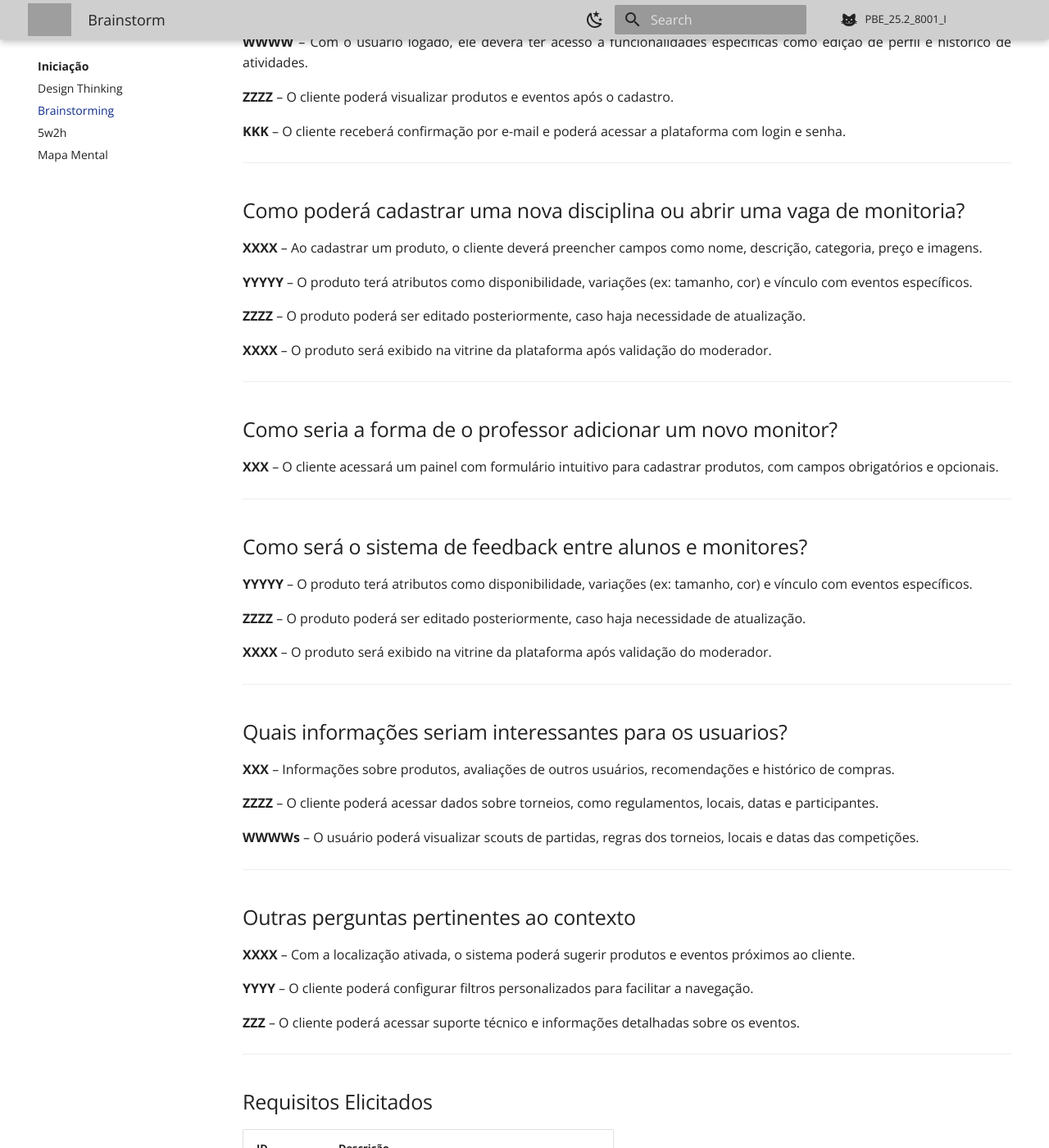
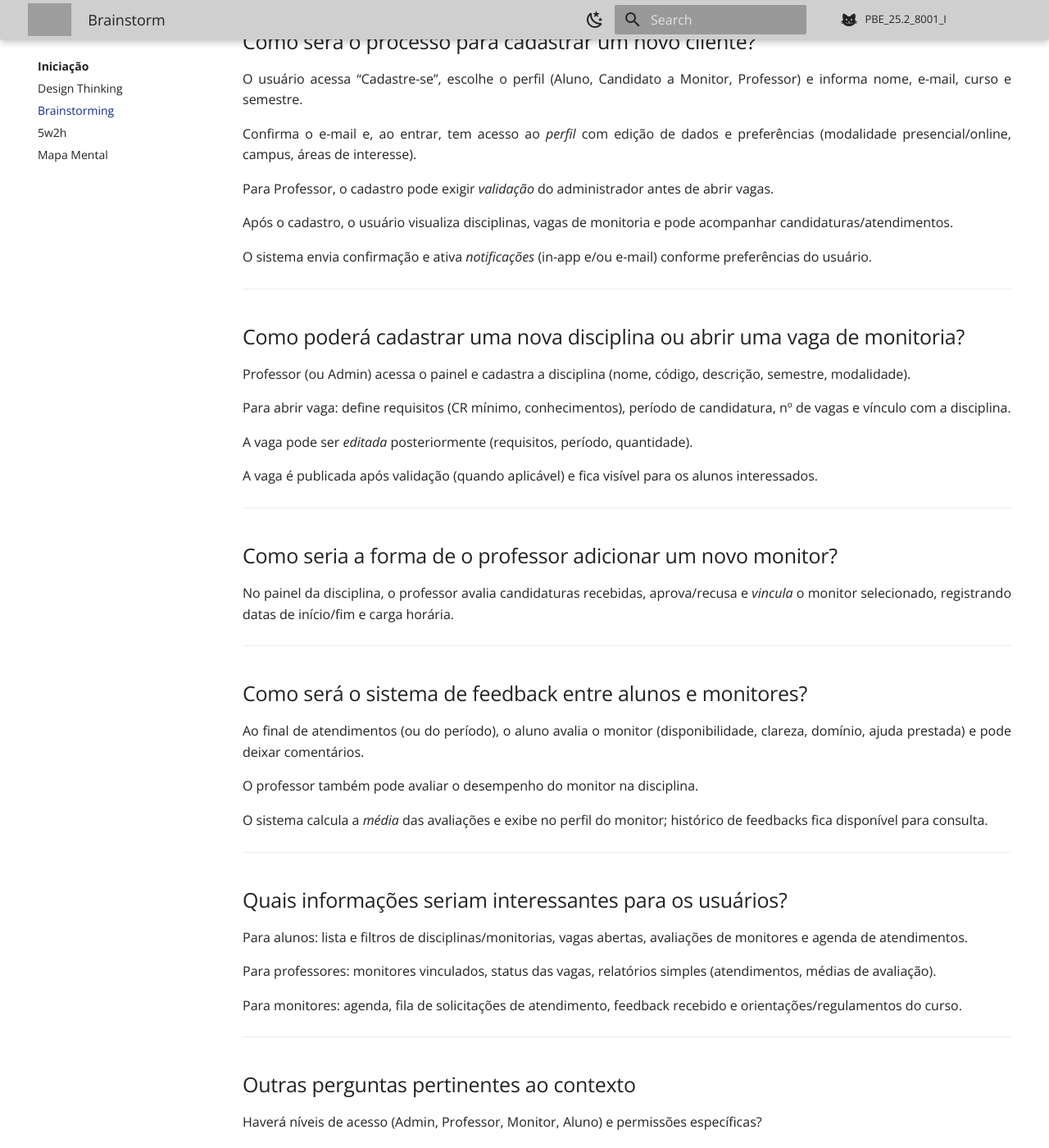
Before and after one commit to Projetos-de-Extensao/PBE_25.2_8001_I, an MkDocs documentation site: the page built from docs/Iniciacao/Brainstorm.md, in a window 1280 px wide and 1400 px high, scrolled down 986 px. Shown: the whole window at 82% size. Built offline with MkDocs 1.6.1 and Material for MkDocs 9.7.7, drawn with Linux system fonts in a browser that asks for light colours; comment, search, counter and statistics services are not loaded; some of the changed text lies outside the part shown; grey boxes are pictures that could not be loaded.

Commit message:
Brainstorm.md

```diff
--- a/docs/Iniciacao/Brainstorm.md
+++ b/docs/Iniciacao/Brainstorm.md
@@ -6,14 +6,14 @@
 ---
 
 <p align = "justify">
-O brainstorm é uma técnica de elicitação de requisitos que consiste em reunir a equipe e discutir sobre diversos tópicos gerais do projeto apresentados no documento problema de negócio. No brainstorm o diálogo é incentivado e críticas são evitadas para permitir que todos colaborem com suas próprias ideias.
+O brainstorm é uma técnica de elicitação de requisitos que consiste em reunir a equipe e discutir tópicos gerais do projeto apresentados no documento de problema de negócio. No brainstorm o diálogo é incentivado e críticas são evitadas para permitir que todos colaborem com suas próprias ideias.
 </p>
 
 ---
 
 ## Metodologia
 <p align = "justify">
-A equipe se reuniu para debater ideias gerais sobre o projeto via..., começou .... e terminou..., onde o XXXX XXXX foi o moderador, direcionando a equipe com questões pré-elaboradas, e transcrevendo as respostas para o documento.
+A equipe se reuniu para debater ideias gerais sobre o projeto . O integrante <b>Davi</b> foi o moderador responsável por conduzir e registrar o brainstorming, direcionando a equipe, organizando as contribuições em um quadro colaborativo no <b>Miro</b> e transcrevendo as respostas para este documento.
 </p>
 
 ---
@@ -21,48 +21,47 @@
 ## Qual o objetivo principal da aplicação?
 
 <p align="justify">
-<b>XXXX</b> – Deve ser uma plataforma onde qualquer pessoa possa...
+Deve ser uma plataforma onde qualquer aluno possa <i>encontrar</i> monitorias e informações de disciplinas, horários e vagas abertas.
 </p>
 
 <p align="justify">
-<b>YYYY</b> – A plataforma deve fornece...
+A plataforma deve fornecer <i>transparência</i> no processo de seleção de monitores e facilitar a comunicação entre alunos, monitores e professores.
 </p>
 
 <p align="justify">
-<b>WWWW</b> – O objetivo da aplicação é....
+O objetivo da aplicação é <i>centralizar</i> processos hoje dispersos (divulgação de vagas, candidaturas, atendimentos e feedback).
 </p>
 
 <p align="justify">
-<b>ZZZZ</b> – O principal objetivo da aplicação é a...
+O principal objetivo da aplicação é <i>organizar e acompanhar</i> o ciclo completo da monitoria (abertura de vaga → seleção → atendimentos → avaliação).
 </p>
 
 <p align="justify">
-<b>KKK</b> – A plataforma deve gerenciar...
+A plataforma deve <i>gerenciar</i> notificações e lembretes (novas vagas, alterações de status, horários de atendimento e prazos de feedback).
+</p>
 
-
-</p>
 ---
 
-## Como será o processo para cadastrar um novo cliente?
+## Como será o processo para cadastrar um novo cliente?  <!-- (aluno/monitor/professor) -->
 
 <p align="justify">
-<b>XXXX</b> – O moderador deverá fazer login na plataforma para acessar o painel de gerenciamento.
+O usuário acessa “Cadastre-se”, escolhe o perfil (Aluno, Candidato a Monitor, Professor) e informa nome, e-mail, curso e semestre.
 </p>
 
 <p align="justify">
-<b>YYYY</b> – O cliente poderá se cadastrar por meio de um formulário com dados pessoais e preferências.
+Confirma o e-mail e, ao entrar, tem acesso ao <i>perfil</i> com edição de dados e preferências (modalidade presencial/online, campus, áreas de interesse).
 </p>
 
 <p align="justify">
-<b>WWWW</b> – Com o usuário logado, ele deverá ter acesso a funcionalidades específicas como edição de perfil e histórico de atividades.
+Para Professor, o cadastro pode exigir <i>validação</i> do administrador antes de abrir vagas.
 </p>
 
 <p align="justify">
-<b>ZZZZ</b> – O cliente poderá visualizar produtos e eventos após o cadastro.
+Após o cadastro, o usuário visualiza disciplinas, vagas de monitoria e pode acompanhar candidaturas/atendimentos.
 </p>
 
 <p align="justify">
-<b>KKK</b> – O cliente receberá confirmação por e-mail e poderá acessar a plataforma com login e senha.
+O sistema envia confirmação e ativa <i>notificações</i> (in-app e/ou e-mail) conforme preferências do usuário.
 </p>
 
 ---
@@ -70,28 +69,27 @@
 ## Como poderá cadastrar uma nova disciplina ou abrir uma vaga de monitoria?
 
 <p align="justify">
-<b>XXXX</b> – Ao cadastrar um produto, o cliente deverá preencher campos como nome, descrição, categoria, preço e imagens.
+Professor (ou Admin) acessa o painel e cadastra a disciplina (nome, código, descrição, semestre, modalidade).
 </p>
 
 <p align="justify">
-<b>YYYYY</b> – O produto terá atributos como disponibilidade, variações (ex: tamanho, cor) e vínculo com eventos específicos.
+Para abrir vaga: define requisitos (CR mínimo, conhecimentos), período de candidatura, nº de vagas e vínculo com a disciplina.
 </p>
 
 <p align="justify">
-<b>ZZZZ</b> – O produto poderá ser editado posteriormente, caso haja necessidade de atualização.
+A vaga pode ser <i>editada</i> posteriormente (requisitos, período, quantidade).
 </p>
 
 <p align="justify">
-<b>XXXX</b> – O produto será exibido na vitrine da plataforma após validação do moderador.
+A vaga é publicada após validação (quando aplicável) e fica visível para os alunos interessados.
 </p>
-
 
 ---
 
 ## Como seria a forma de o professor adicionar um novo monitor?
 
 <p align="justify">
-<b>XXX</b> – O cliente acessará um painel com formulário intuitivo para cadastrar produtos, com campos obrigatórios e opcionais.
+ No painel da disciplina, o professor avalia candidaturas recebidas, aprova/recusa e <i>vincula</i> o monitor selecionado, registrando datas de início/fim e carga horária.
 </p>
 
 ---
@@ -99,50 +97,47 @@
 ## Como será o sistema de feedback entre alunos e monitores?
 
 <p align="justify">
-<b>YYYYY</b> – O produto terá atributos como disponibilidade, variações (ex: tamanho, cor) e vínculo com eventos específicos.
+Ao final de atendimentos (ou do período), o aluno avalia o monitor (disponibilidade, clareza, domínio, ajuda prestada) e pode deixar comentários.
 </p>
 
 <p align="justify">
-<b>ZZZZ</b> – O produto poderá ser editado posteriormente, caso haja necessidade de atualização.
+O professor também pode avaliar o desempenho do monitor na disciplina.
 </p>
 
 <p align="justify">
-<b>XXXX</b> – O produto será exibido na vitrine da plataforma após validação do moderador.
+O sistema calcula a <i>média</i> das avaliações e exibe no perfil do monitor; histórico de feedbacks fica disponível para consulta.
 </p>
 
 ---
 
-
-## Quais informações seriam interessantes para os usuarios?
+## Quais informações seriam interessantes para os usuários?
 
 <p align="justify">
-<b>XXX</b> – Informações sobre produtos, avaliações de outros usuários, recomendações e histórico de compras.
+Para alunos: lista e filtros de disciplinas/monitorias, vagas abertas, avaliações de monitores e agenda de atendimentos.
 </p>
 
 <p align="justify">
-<b>ZZZZ</b> – O cliente poderá acessar dados sobre torneios, como regulamentos, locais, datas e participantes.
+Para professores: monitores vinculados, status das vagas, relatórios simples (atendimentos, médias de avaliação).
 </p>
 
 <p align="justify">
-<b>WWWWs</b> – O usuário poderá visualizar scouts de partidas, regras dos torneios, locais e datas das competições.
+Para monitores: agenda, fila de solicitações de atendimento, feedback recebido e orientações/regulamentos do curso.
 </p>
 
 ---
 
-
-
 ## Outras perguntas pertinentes ao contexto
 
 <p align="justify">
-<b>XXXX</b> – Com a localização ativada, o sistema poderá sugerir produtos e eventos próximos ao cliente.
+Haverá níveis de acesso (Admin, Professor, Monitor, Aluno) e permissões específicas?
 </p>
 
 <p align="justify">
-<b>YYYY</b> – O cliente poderá configurar filtros personalizados para facilitar a navegação.
+Como tratar monitorias <i>remotas</i> e <i>híbridas</i> (links de reunião, presença)?
 </p>
 
 <p align="justify">
-<b>ZZZ</b> – O cliente poderá acessar suporte técnico e informações detalhadas sobre os eventos.
+Quais critérios mínimos para candidatura (CR, pré-requisitos) e como lidar com desistências?
 </p>
 
 ---
@@ -151,37 +146,34 @@
 
 | ID   | Descrição |
 |------|-----------|
-| BS01 | O cliente poderá visualizar produtos disponíveis. |
-| BS02 | O cliente poderá cadastrar novos produtos. |
-| BS03 | O cliente poderá editar produtos cadastrados. |
-| BS04 | O cliente poderá configurar filtros personalizados. |
-| BS05 | O cliente poderá acessar informações sobre torneios. |
-| BS06 | O cliente poderá visualizar scouts e regulamentos. |
-| BS07 | O cliente poderá se cadastrar na plataforma. |
-| BS08 | O cliente poderá acessar suporte técnico. |
-| BS09 | O cliente poderá receber notificações personalizadas. |
-| BS10 | O produto terá atributos como preço e variações. |
-| BS11 | O produto poderá ser vinculado a eventos. |
-| BS12 | O produto será exibido após validação. |
-| BS13 | O produto poderá ser avaliado por outros usuários. |
-| BS14 | O produto poderá ser compartilhado. |
-| BS15 | O produto poderá ser filtrado por localização. |
+| BS01 | O usuário poderá visualizar disciplinas e monitorias disponíveis. |
+| BS02 | Professores poderão cadastrar novas disciplinas. |
+| BS03 | Professores poderão editar disciplinas cadastradas. |
+| BS04 | Usuários poderão configurar filtros personalizados (semestre, professor, modalidade, campus). |
+| BS05 | O usuário poderá acessar informações sobre vagas de monitoria. |
+| BS06 | O usuário poderá visualizar regulamentos e orientações do programa. |
+| BS07 | O usuário poderá se cadastrar e autenticar na plataforma. |
+| BS08 | O usuário poderá acessar ajuda/suporte básico. |
+| BS09 | O usuário receberá notificações personalizadas (novas vagas, status, lembretes). |
+| BS10 | A disciplina terá atributos como nome, código, descrição e semestre. |
+| BS11 | Vagas serão vinculadas a disciplinas específicas. |
+| BS12 | Disciplinas/vagas poderão exigir validação antes da publicação. |
+| BS13 | Monitores poderão ser avaliados por alunos e professores. |
+| BS14 | Relatórios simples para professores (monitores, atendimentos, médias). |
+| BS15 | Conteúdo poderá ser filtrado por modalidade (presencial/online) e localização. |
 
 ---
 
 ## Conclusão
 
 <p align="justify">
-Através da aplicação da técnica de elicitação, foi possível identificar os principais requisitos funcionais e não funcionais da aplicação, com foco na experiência do cliente e na eficiência da gestão de produtos e eventos.
+A aplicação da técnica de elicitação via brainstorming (moderada por Davi e organizada no Miro) permitiu identificar requisitos funcionais e não funcionais adequados ao contexto acadêmico. O escopo prioriza simplicidade, transparência e eficiência na gestão do ciclo de monitorias (vagas, seleção, atendimentos e feedback), oferecendo valor direto para alunos, monitores e professores.
 </p>
-
-
 
 ---
 
-
 ## Autor(es)
 
-| Data       | Versão | Descrição            | Autor(es)                          |
-|------------|--------|----------------------|------------------------------------|
-| 10/09/2025 | 1.0    | Criação do documento | xxxx |
+| Data       | Versão | Descrição              | Autor(es)        |
+|------------|--------|------------------------|------------------|
+| 10/09/2025 | 1.0    | Criação do documento   | Davi (moderador) |
```
